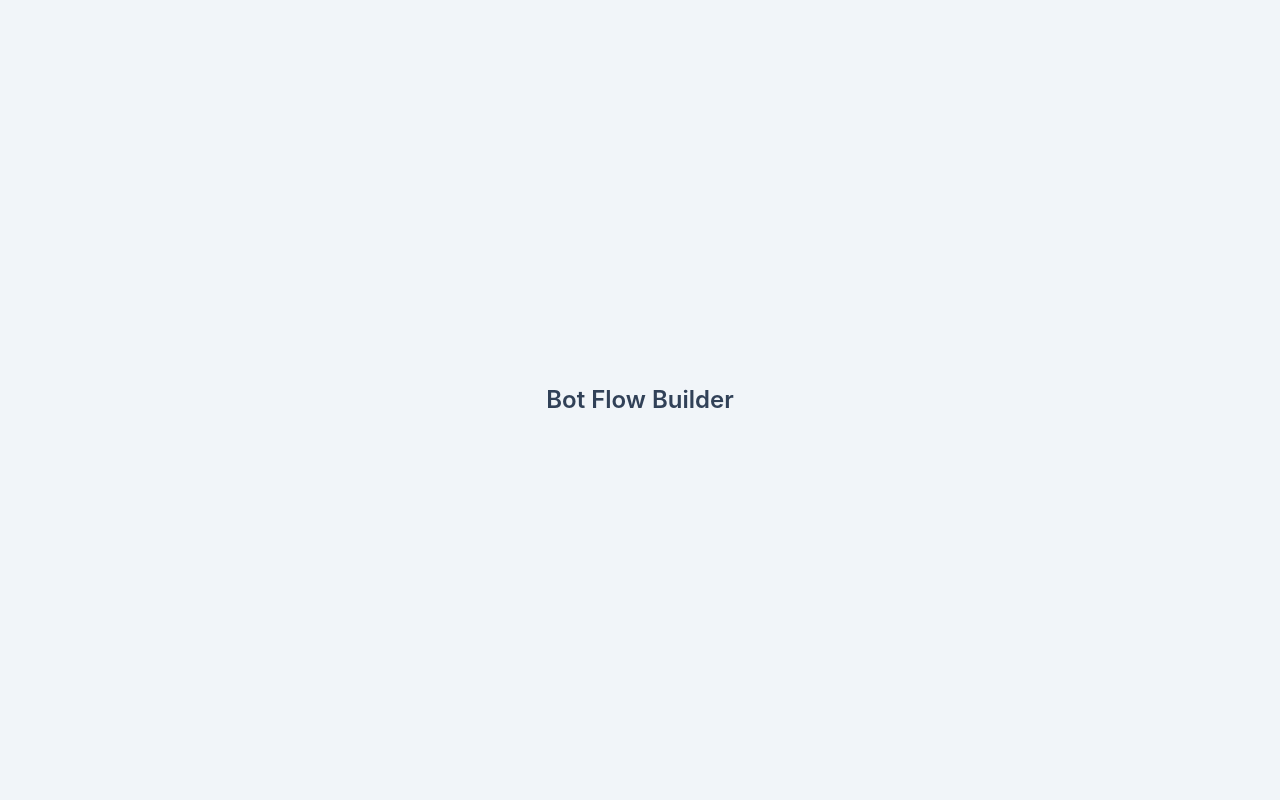
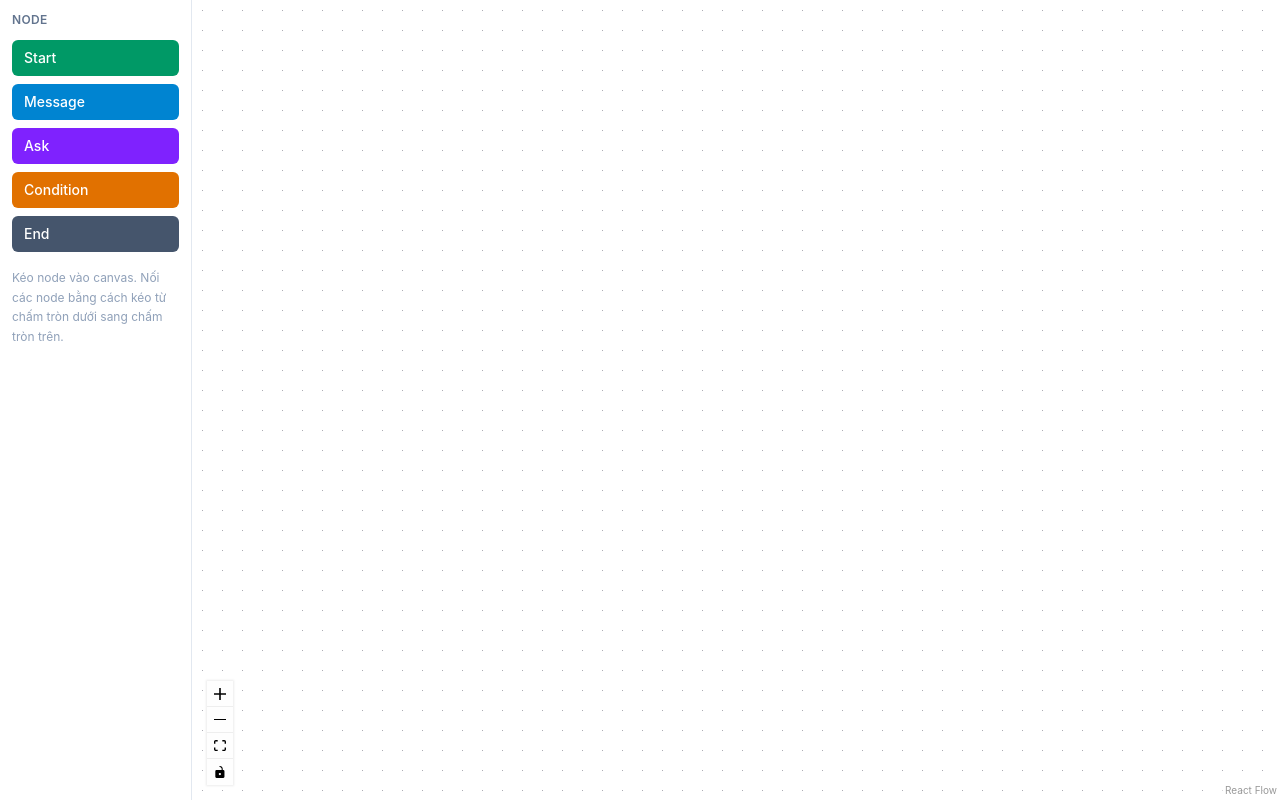
Before and after one commit to dminhh/frontend-SPA-repo, a React (Vite) app: page / in a window 1280 px wide. Built offline with nearby package versions, Linux system fonts and the light colour scheme.

Commit message:
feat: add canvas with drag-and-drop palette

```diff
--- a/src/App.tsx
+++ b/src/App.tsx
@@ -1,7 +1,85 @@
-export default function App() {
+import { useCallback, useRef } from 'react';
+import {
+  addEdge,
+  Background,
+  Controls,
+  ReactFlow,
+  ReactFlowProvider,
+  useEdgesState,
+  useNodesState,
+  useReactFlow,
+  type Connection,
+  type Edge,
+} from '@xyflow/react';
+import { NODE_DEFS, nodeTypes } from './nodes';
+import { NodePalette } from './panels/NodePalette';
+import type { BotNode, BotNodeType } from './types';
+
+function Canvas() {
+  const [nodes, setNodes, onNodesChange] = useNodesState<BotNode>([]);
+  const [edges, setEdges, onEdgesChange] = useEdgesState<Edge>([]);
+  // Node state lives in useNodesState. Only take view helpers from useReactFlow —
+  // its setNodes writes to the internal store and would be overwritten by the
+  // `nodes` prop on the next render.
+  const { screenToFlowPosition } = useReactFlow<BotNode, Edge>();
+  const nextId = useRef(1);
+
+  const onConnect = useCallback(
+    (connection: Connection) => setEdges((eds) => addEdge(connection, eds)),
+    [setEdges],
+  );
+
+  const onDrop = useCallback(
+    (event: React.DragEvent) => {
+      event.preventDefault();
+      const type = event.dataTransfer.getData('application/bot-node-type') as BotNodeType;
+      const def = NODE_DEFS.find((d) => d.type === type);
+      if (!def) return;
+
+      const node = {
+        id: `n${nextId.current++}`,
+        type: def.type,
+        data: { ...def.defaultData },
+        position: screenToFlowPosition({ x: event.clientX, y: event.clientY }),
+      } as BotNode;
+
+      setNodes((nds) => [...nds, node]);
+    },
+    [screenToFlowPosition, setNodes],
+  );
+
   return (
-    <div className="grid h-full place-items-center bg-slate-100">
-      <p className="text-2xl font-semibold text-slate-700">Bot Flow Builder</p>
+    <div className="flex h-full">
+      <NodePalette />
+      <div
+        className="h-full flex-1"
+        onDrop={onDrop}
+        onDragOver={(event) => {
+          event.preventDefault();
+          event.dataTransfer.dropEffect = 'move';
+        }}
+      >
+        <ReactFlow
+          nodes={nodes}
+          edges={edges}
+          nodeTypes={nodeTypes}
+          onNodesChange={onNodesChange}
+          onEdgesChange={onEdgesChange}
+          onConnect={onConnect}
+          fitView
+        >
+          <Background />
+          <Controls />
+        </ReactFlow>
+      </div>
     </div>
   );
 }
+
+export default function App() {
+  return (
+    <ReactFlowProvider>
+      <Canvas />
+    </ReactFlowProvider>
+  );
+}
--- /dev/null
+++ b/src/panels/NodePalette.tsx
@@ -0,0 +1,27 @@
+import { NODE_DEFS } from '../nodes';
+
+export function NodePalette() {
+  return (
+    <aside className="w-48 shrink-0 border-r border-slate-200 bg-white p-3">
+      <h2 className="mb-3 text-xs font-semibold tracking-wide text-slate-500 uppercase">Node</h2>
+      <div className="flex flex-col gap-2">
+        {NODE_DEFS.map((def) => (
+          <div
+            key={def.type}
+            draggable
+            onDragStart={(event) => {
+              event.dataTransfer.setData('application/bot-node-type', def.type);
+              event.dataTransfer.effectAllowed = 'move';
+            }}
+            className={`cursor-grab rounded-md px-3 py-2 text-sm font-medium text-white active:cursor-grabbing ${def.accent}`}
+          >
+            {def.label}
+          </div>
+        ))}
+      </div>
+      <p className="mt-4 text-xs leading-relaxed text-slate-400">
+        Kéo node vào canvas. Nối các node bằng cách kéo từ chấm tròn dưới sang chấm tròn trên.
+      </p>
+    </aside>
+  );
+}
```
